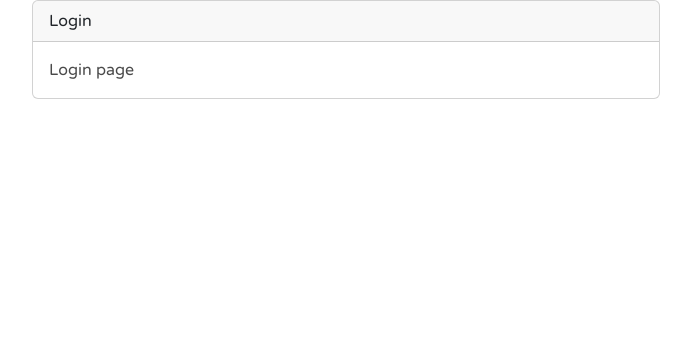
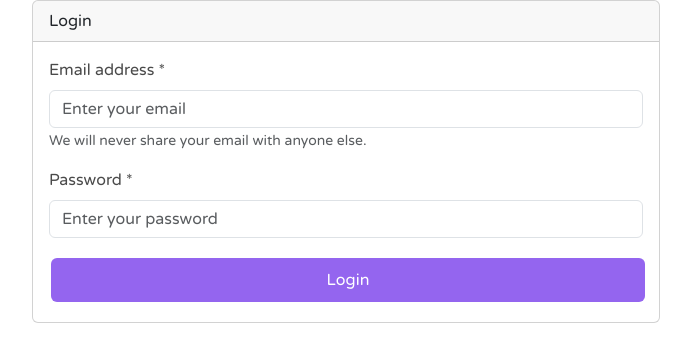
Before and after one commit to blackjac7/24001085-km6-feb_wed_fau-challenge-ch7-frontend, a React (Vite) app: page /login in a window 1280 px wide. Shown: the top 362 px of the page, without its empty margins (294-985 px from the left). Built offline with nearby package versions, Linux system fonts and the light colour scheme.

Commit message:
Feature login (#10)
* add login page

* feature: add login page (remove component)

* Update from comment: delete export from variable

* Update index.jsx

* add login component, fix login form

```diff
--- a/src/components/Button/button.css
+++ b/src/components/Button/button.css
@@ -18,3 +18,7 @@
 .button-gs:active {
 	background-color: #5d3871 !important;
 }
+
+.btn-full-width {
+	width: 100%;
+}
--- a/src/components/Button/index.jsx
+++ b/src/components/Button/index.jsx
@@ -6,11 +6,13 @@ const ButtonComponent = (props) => {
 	return (
 		<>
 			{props.variant ? (
-                // Default button
-                <Button variant={props.variant}>{props.text}</Button>
+				<Button variant={props.variant} className={props.className}>
+					{props.text}
+				</Button>
 			) : (
-                // Custom button class
-                <Button className={`btn ${props.type}`}>{props.text}</Button>
+				<Button className={`btn ${props.type} ${props.className}`}>
+					{props.text}
+				</Button>
 			)}
 		</>
 	);
@@ -20,6 +22,7 @@ ButtonComponent.propTypes = {
 	text: PropTypes.string.isRequired,
 	type: PropTypes.string,
 	variant: PropTypes.string,
+	className: PropTypes.string,
 };
 
 export default ButtonComponent;
--- /dev/null
+++ b/src/components/Login/index.jsx
@@ -0,0 +1,39 @@
+import Form from "react-bootstrap/Form";
+import ButtonComponent from "../../components/Button";
+
+function Login() {
+	return (
+		<Form onSubmit={""}>
+			<Form.Group className="mb-3" controlId="email">
+				<Form.Label>Email address *</Form.Label>
+				<Form.Control
+					type="email"
+					placeholder="Enter your email"
+					onChange={""}
+					required
+				/>
+				<Form.Text className="text-muted">
+					We will never share your email with anyone else.
+				</Form.Text>
+			</Form.Group>
+
+			<Form.Group className="mb-3" controlId="password">
+				<Form.Label>Password *</Form.Label>
+				<Form.Control
+					type="password"
+					placeholder="Enter your password"
+					onChange={""}
+					required
+				/>
+			</Form.Group>
+
+			<ButtonComponent
+				text="Login"
+				type="button-gs"
+				className="btn-full-width"
+			/>
+		</Form>
+	);
+}
+
+export default Login;
--- a/src/pages/login/index.jsx
+++ b/src/pages/login/index.jsx
@@ -1,6 +1,7 @@
 import Card from "react-bootstrap/Card";
 import Col from "react-bootstrap/Col";
 import Row from "react-bootstrap/Row";
+import LoginComponent from "../../components/Login";
 
 const Login = () => {
 	return (
@@ -9,7 +10,7 @@ const Login = () => {
 				<Card>
 					<Card.Header>Login</Card.Header>
 					<Card.Body>
-						<div>Login page</div>
+						<LoginComponent />
 					</Card.Body>
 				</Card>
 			</Col>
```
Also changed, not shown: src/App.jsx (+3 -5 lines), src/pages/home/index.jsx (+12 -19 lines). Lines whose indentation alone changed are shown as unchanged.
